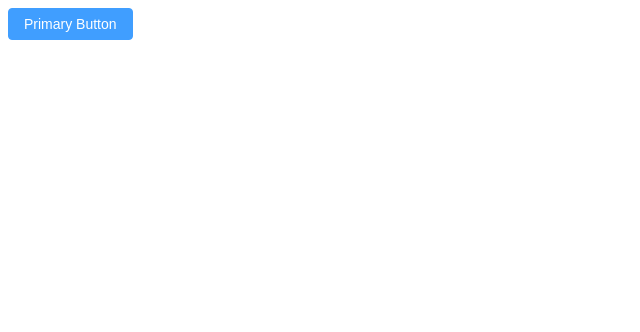
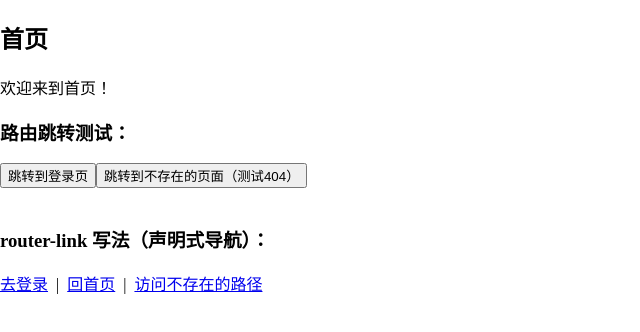
Before and after one commit to qwe986050091/froniter_learning, a Vue app: page /home in a window 1280 px wide. Shown: the top 332 px of the page, without its empty margins (0-640 px from the left). Built offline with nearby package versions, Linux system fonts and the light colour scheme.

Commit message:
初始化页面

```diff
--- a/package.json
+++ b/package.json
@@ -15,8 +15,10 @@
     "preview:prod": "vite preview --mode production"
   },
   "dependencies": {
+    "@element-plus/icons-vue": "^2.3.2",
     "element-plus": "^2.14.3",
-    "vue": "^3.5.40"
+    "vue": "^3.5.40",
+    "vue-router": "^5.2.0"
   },
   "devDependencies": {
     "@types/node": "^24.13.3",
--- a/src/App.vue
+++ b/src/App.vue
@@ -1,9 +1,14 @@
 <template>
-  <div>
-    <el-button type="primary">Primary Button</el-button>
-  </div>
+  <router-view />
 </template>
 
-<script>
+<script setup lang="ts">
+</script>
 
-</script>
+<style>
+html, body, #app {
+  height: 100%;
+  margin: 0;
+  padding: 0;
+}
+</style>
--- a/src/main.ts
+++ b/src/main.ts
@@ -1,13 +1,7 @@
 import { createApp } from 'vue'
-import ElementPlus from 'element-plus'
-import 'element-plus/dist/index.css'
-import zhCn from 'element-plus/es/locale/lang/zh-cn'
-
 import App from './App.vue'
+import router from './router'
 
 const app = createApp(App)
-
-app.use(ElementPlus, {
-    locale: zhCn,
-})
+app.use(router)
 app.mount('#app')
--- /dev/null
+++ b/src/router/index.ts
@@ -0,0 +1,18 @@
+import { createRouter, createWebHistory } from 'vue-router'
+import Login from '../views/Login.vue'
+import Home from '../views/Home.vue'
+import NotFound from '../views/NotFound.vue'
+
+const routes = [
+  { path: '/', redirect: '/home' },
+  { path: '/login', component: Login },
+  { path: '/home', component: Home },
+  { path: '/:pathMatch(.*)*', component: NotFound }
+]
+
+const router = createRouter({
+  history: createWebHistory(),
+  routes
+})
+
+export default router
--- /dev/null
+++ b/src/views/Home.vue
@@ -0,0 +1,34 @@
+<template>
+  <div>
+    <h2>首页</h2>
+    <p>欢迎来到首页！</p>
+
+    <h3>路由跳转测试：</h3>
+    <button @click="goLogin">跳转到登录页</button>
+    <button @click="go404">跳转到不存在的页面（测试404）</button>
+
+    <br /><br />
+    <h3>router-link 写法（声明式导航）：</h3>
+    <p>
+      <router-link to="/login">去登录</router-link>
+      &nbsp;|&nbsp;
+      <router-link to="/home">回首页</router-link>
+      &nbsp;|&nbsp;
+      <router-link to="/abc/xyz">访问不存在的路径</router-link>
+    </p>
+  </div>
+</template>
+
+<script setup lang="ts">
+import { useRouter } from 'vue-router'
+
+const router = useRouter()
+
+const goLogin = () => {
+  router.push('/login')
+}
+
+const go404 = () => {
+  router.push('/some-not-exist-page')
+}
+</script>
--- /dev/null
+++ b/src/views/Login.vue
@@ -0,0 +1,23 @@
+<template>
+  <div>
+    <h2>登录页</h2>
+    <input v-model="username" placeholder="用户名" />
+    <br /><br />
+    <input v-model="password" type="password" placeholder="密码" />
+    <br /><br />
+    <button @click="handleLogin">登录</button>
+  </div>
+</template>
+
+<script setup lang="ts">
+import { ref } from 'vue'
+import { useRouter } from 'vue-router'
+
+const router = useRouter()
+const username = ref('')
+const password = ref('')
+
+const handleLogin = () => {
+  router.push('/home')
+}
+</script>
--- /dev/null
+++ b/src/views/NotFound.vue
@@ -0,0 +1,17 @@
+<template>
+  <div>
+    <h2>404 - 页面找不到了</h2>
+    <p>你访问的路径不存在。</p>
+    <button @click="goHome">回首页</button>
+  </div>
+</template>
+
+<script setup lang="ts">
+import { useRouter } from 'vue-router'
+
+const router = useRouter()
+
+const goHome = () => {
+  router.push('/home')
+}
+</script>
```
Also changed, not shown: 1 other file (tests, documents, lock files or other folders).
